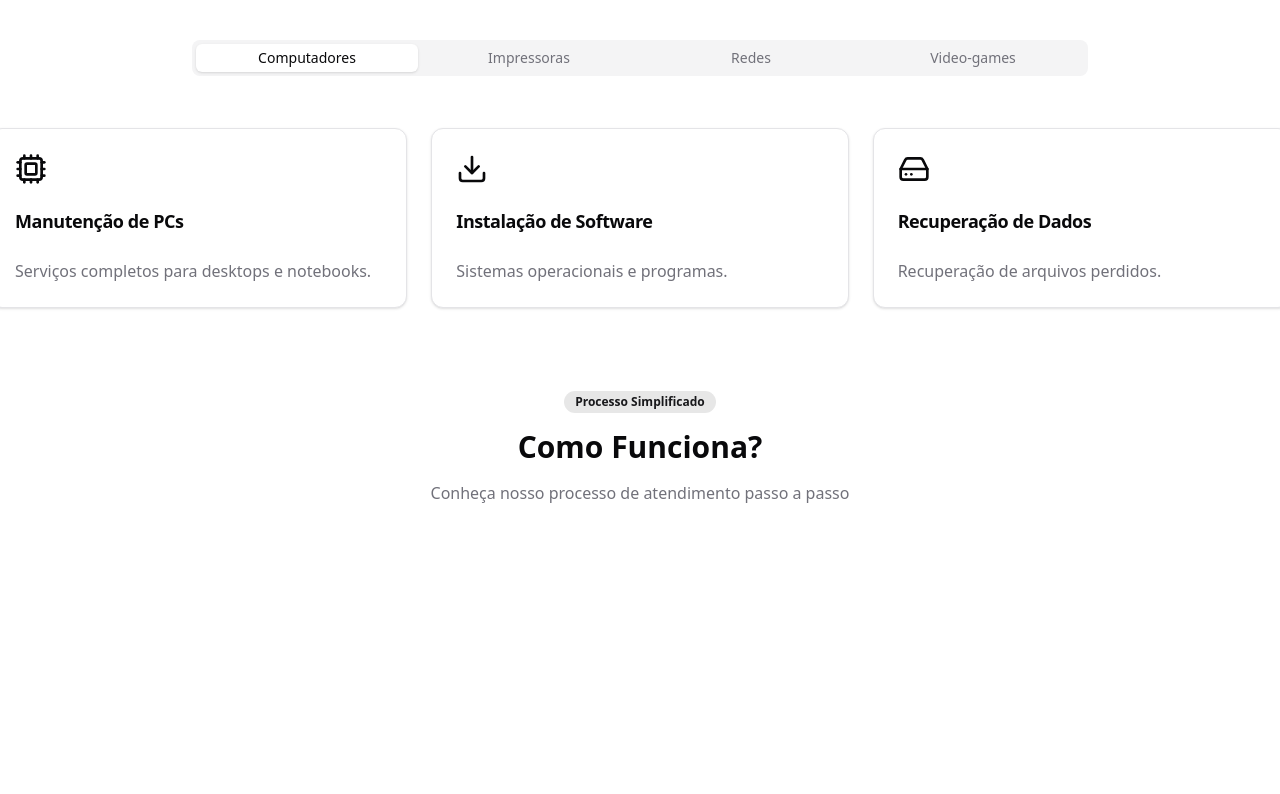
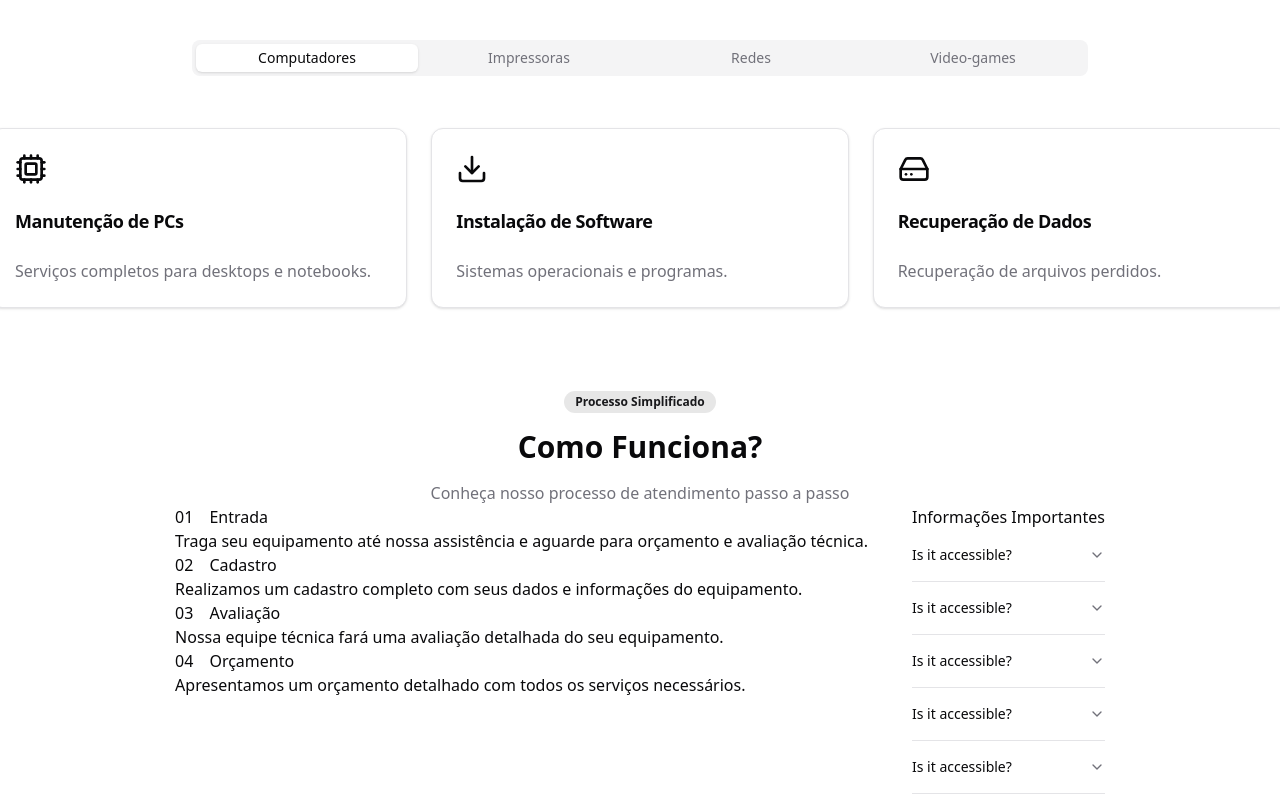
Before and after one commit to Daischi/Intercompnet, a Next.js app: page / in a window 1280 px wide. Shown: the part 986-1780 px from the top of the page. Before the commit the page ends 1491 px from the top, so only its background shows below. Built offline with nearby package versions, Linux system fonts and the light colour scheme.

Commit message:
melhorando aba como funciona

```diff
--- a/src/components/guiafunciona/index.tsx
+++ b/src/components/guiafunciona/index.tsx
@@ -1,3 +1,10 @@
+import {
+  Accordion,
+  AccordionContent,
+  AccordionItem,
+  AccordionTrigger,
+} from "@/components/ui/accordion";
+
 export default function Guiafunciona() {
   return (
     <div>
@@ -11,9 +18,93 @@ export default function Guiafunciona() {
               Processo Simplificado
             </h3>
 
+            <h1 className="text-3xl font-bold my-4">Como Funciona?</h1>
+            <h2 className="text-muted-foreground">
+              Conheça nosso processo de atendimento passo a passo
+            </h2>
+          </div>
+        </div>
+        <div className="flex justify-center gap-11">
+          <div className="">
+            <div className="flex gap-4">
+              01 <h1>Entrada</h1>
+            </div>
+            <p>
+              Traga seu equipamento até nossa assistência e aguarde para
+              orçamento e avaliação técnica.
+            </p>
 
-          <h1 className="text-3xl font-bold my-4">Como Funciona?</h1>
-          <h2 className="text-muted-foreground">Conheça nosso processo de atendimento passo a passo</h2>
+            <div className="flex gap-4">
+              02 <h1>Cadastro</h1>
+            </div>
+            <p>
+              Realizamos um cadastro completo com seus dados e informações do
+              equipamento.
+            </p>
+
+            <div className="flex gap-4">
+              03 <h1>Avaliação</h1>
+            </div>
+            <p>
+              Nossa equipe técnica fará uma avaliação detalhada do seu
+              equipamento.
+            </p>
+
+            <div className="flex gap-4">
+              04 <h1>Orçamento</h1>
+            </div>
+            <p>
+              Apresentamos um orçamento detalhado com todos os serviços
+              necessários.
+            </p>
+          </div>
+
+          <div>
+            <h1>Informações Importantes</h1>
+
+            <Accordion type="single" collapsible>
+              <AccordionItem value="item-1">
+                <AccordionTrigger>Is it accessible?</AccordionTrigger>
+                <AccordionContent>
+                  Yes. It adheres to the WAI-ARIA design pattern.
+                </AccordionContent>
+              </AccordionItem>
+            </Accordion>
+
+            <Accordion type="single" collapsible>
+              <AccordionItem value="item-1">
+                <AccordionTrigger>Is it accessible?</AccordionTrigger>
+                <AccordionContent>
+                  Yes. It adheres to the WAI-ARIA design pattern.
+                </AccordionContent>
+              </AccordionItem>
+            </Accordion>
+
+            <Accordion type="single" collapsible>
+              <AccordionItem value="item-1">
+                <AccordionTrigger>Is it accessible?</AccordionTrigger>
+                <AccordionContent>
+                  Yes. It adheres to the WAI-ARIA design pattern.
+                </AccordionContent>
+              </AccordionItem>
+            </Accordion>
+            <Accordion type="single" collapsible>
+              <AccordionItem value="item-1">
+                <AccordionTrigger>Is it accessible?</AccordionTrigger>
+                <AccordionContent>
+                  Yes. It adheres to the WAI-ARIA design pattern.
+                </AccordionContent>
+              </AccordionItem>
+            </Accordion>
+
+            <Accordion type="single" collapsible>
+              <AccordionItem value="item-1">
+                <AccordionTrigger>Is it accessible?</AccordionTrigger>
+                <AccordionContent>
+                  Yes. It adheres to the WAI-ARIA design pattern.
+                </AccordionContent>
+              </AccordionItem>
+            </Accordion>
           </div>
         </div>
       </div>
```
Lines whose indentation alone changed are shown as unchanged.
